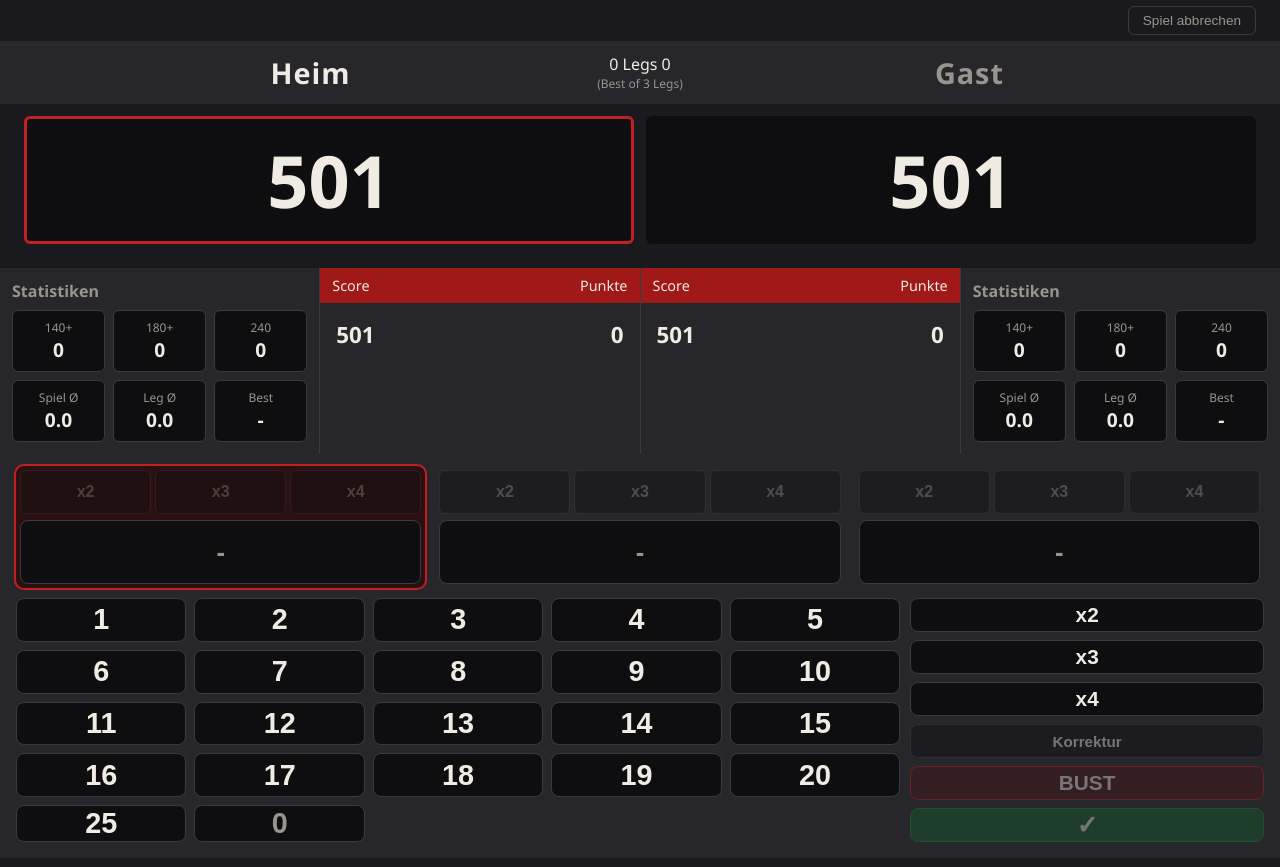
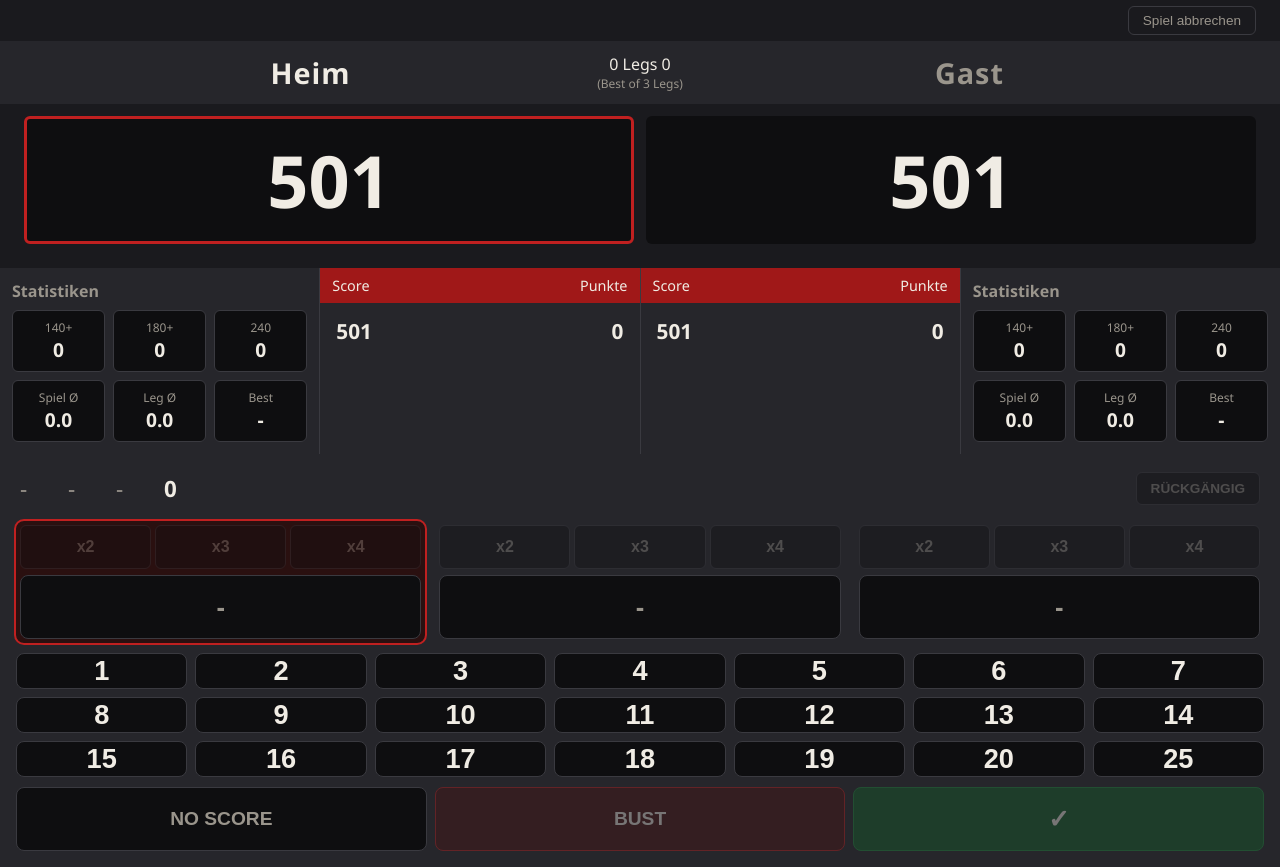
Before and after one commit to thssnm/DartsQuadroScorer, a React (Vite) app: page / in a window 1280 px wide. Both pictures are taken after a click on the button "Spiel starten". Built offline with nearby package versions, Linux system fonts and the light colour scheme.

Commit message:
fix scoreboard

```diff
--- a/src/App.css
+++ b/src/App.css
@@ -256,11 +256,29 @@ body {
   font-size: 0.9rem;
 }
 
+.score-panel__list {
+  max-height: 220px;
+  overflow-y: auto;
+}
+
 .score-panel__row {
+  position: relative;
   display: flex;
   justify-content: space-between;
-  padding: 8px 4px;
-  font-size: 1.4rem;
+  padding: 6px 4px;
+  font-size: 1.3rem;
+}
+
+.score-panel__row.near-checkout::after {
+  content: "";
+  position: absolute;
+  left: -2px;
+  right: -2px;
+  top: 50%;
+  height: 2px;
+  background: var(--text-dim);
+  transform: rotate(-4deg);
+  pointer-events: none;
 }
 
 /* ---------- Dart Input ---------- */
@@ -344,24 +362,47 @@ body {
   cursor: default;
 }
 
-.dart-input__hint {
-  text-align: center;
-  color: #e0a020;
-  font-size: 0.85rem;
+.dart-input__summary {
+  display: flex;
+  align-items: center;
+  gap: 16px;
+  padding: 6px 4px;
 }
 
-.dart-input__grid {
-  flex: 1;
-  display: grid;
-  grid-template-columns: 5fr 2fr;
-  gap: 10px;
-  min-height: 0;
+.summary-value {
+  font-size: 1.4rem;
+  color: var(--text-dim);
+  min-width: 32px;
+}
+
+.summary-total {
+  font-size: 1.4rem;
+  font-weight: bold;
+  color: var(--text);
+}
+
+.undo-inline-btn {
+  margin-left: auto;
+  padding: 8px 14px;
+  background: var(--bg-box);
+  border: 1px solid var(--border);
+  border-radius: 6px;
+  color: var(--text-dim);
+  font-size: 0.85rem;
+  font-weight: bold;
+  cursor: pointer;
+}
+
+.undo-inline-btn:disabled {
+  opacity: 0.35;
+  cursor: not-allowed;
 }
 
 .dart-input__numbers {
+  flex: 1;
   display: grid;
-  grid-template-columns: repeat(5, 1fr);
-  grid-template-rows: repeat(4, 1fr);
+  grid-template-columns: repeat(7, 1fr);
+  grid-template-rows: repeat(3, 1fr);
   gap: 8px;
 }
 
@@ -370,7 +411,7 @@ body {
   border: 1px solid var(--border);
   border-radius: 8px;
   color: var(--text);
-  font-size: 1.8rem;
+  font-size: 1.7rem;
   font-weight: bold;
   cursor: pointer;
 }
@@ -380,47 +421,39 @@ body {
   cursor: not-allowed;
 }
 
-.miss-btn {
-  color: var(--text-dim);
-}
-
-.dart-input__modifiers {
+.dart-input__actionrow {
   display: grid;
-  grid-template-rows: repeat(6, 1fr);
+  grid-template-columns: 1fr 1fr 1fr;
   gap: 8px;
 }
 
-.mod-btn {
+.action-btn {
+  padding: 16px 0;
   background: var(--bg-box);
   border: 1px solid var(--border);
   border-radius: 8px;
   color: var(--text);
-  font-size: 1.3rem;
+  font-size: 1.2rem;
   font-weight: bold;
   cursor: pointer;
 }
 
-.mod-btn.active {
-  background: var(--red);
-  border-color: var(--red-bright);
+.action-btn.noscore-btn {
+  color: var(--text-dim);
 }
 
-.mod-btn.bust-btn {
+.action-btn.bust-btn {
   background: #4a1414;
   border-color: var(--red-bright);
 }
 
-.mod-btn.confirm-btn {
+.action-btn.confirm-btn {
   background: #14602a;
   border-color: #1e8a3e;
   font-size: 1.6rem;
 }
 
-.mod-btn.undo-btn {
-  font-size: 0.95rem;
-}
-
-.mod-btn:disabled {
+.action-btn:disabled {
   opacity: 0.4;
   cursor: not-allowed;
 }
--- a/src/components/DartInput.tsx
+++ b/src/components/DartInput.tsx
@@ -1,4 +1,5 @@
 import type { DartSlot, Multiplier } from "../game/types";
+import { dartValue, isSlotComplete, turnTotal } from "../game/types";
 
 interface DartInputProps {
   slots: [DartSlot, DartSlot, DartSlot];
@@ -12,10 +13,9 @@ interface DartInputProps {
 }
 
 const NUMBERS = [
-  [1, 2, 3, 4, 5],
-  [6, 7, 8, 9, 10],
-  [11, 12, 13, 14, 15],
-  [16, 17, 18, 19, 20],
+  [1, 2, 3, 4, 5, 6, 7],
+  [8, 9, 10, 11, 12, 13, 14],
+  [15, 16, 17, 18, 19, 20, 25],
 ];
 
 export const DartInput = ({
@@ -35,19 +35,40 @@ export const DartInput = ({
   const effectiveIndex = activeIndex === -1 ? null : activeIndex;
 
   const hasAnyDart = slots.some((s) => s.segment !== null);
+  const completedDarts = slots.filter(isSlotComplete).map((s) => ({
+    segment: s.segment,
+    multiplier: s.multiplier,
+  }));
+  const runningTotal = turnTotal(completedDarts);
 
   const handleNumber = (segment: number) => {
     if (effectiveIndex === null) return;
     onSetSegment(effectiveIndex, segment);
   };
 
-  const handleMultiplierForActive = (m: Multiplier) => {
+  const handleNoScore = () => {
     if (effectiveIndex === null) return;
-    onSetMultiplier(effectiveIndex, m);
+    onSetSegment(effectiveIndex, 0);
   };
 
   return (
     <div className="dart-input">
+      <div className="dart-input__summary">
+        {[0, 1, 2].map((i) => {
+          const slot = slots[i];
+          const value = isSlotComplete(slot) ? dartValue({ segment: slot.segment, multiplier: slot.multiplier }) : null;
+          return (
+            <span key={i} className="summary-value">
+              {value === null ? "-" : value}
+            </span>
+          );
+        })}
+        <span className="summary-total">{runningTotal}</span>
+        <button className="undo-inline-btn" onClick={onUndo} disabled={!canUndo || hasAnyDart}>
+          RÜCKGÄNGIG
+        </button>
+      </div>
+
       <div className="dart-columns">
         {[0, 1, 2].map((i) => (
           <DartColumn
@@ -60,7 +81,6 @@ export const DartInput = ({
         ))}
       </div>
 
-      <div className="dart-input__grid">
       <div className="dart-input__numbers">
         {NUMBERS.flat().map((n) => (
           <button
@@ -72,54 +92,18 @@ export const DartInput = ({
             {n}
           </button>
         ))}
-          <button
-            className="num-btn bull-btn"
-            onClick={() => handleNumber(25)}
-            disabled={effectiveIndex === null}
-          >
-            25
-          </button>
-          <button
-            className="num-btn miss-btn"
-            onClick={() => handleNumber(0)}
-            disabled={effectiveIndex === null}
-          >
-            0
-          </button>
       </div>
 
-        <div className="dart-input__modifiers">
-          <button
-            className="mod-btn"
-            onClick={() => handleMultiplierForActive(2)}
-            disabled={effectiveIndex === null}
-          >
-            x2
+      <div className="dart-input__actionrow">
+        <button className="action-btn noscore-btn" onClick={handleNoScore} disabled={effectiveIndex === null}>
+          NO SCORE
         </button>
-          <button
-            className="mod-btn"
-            onClick={() => handleMultiplierForActive(3)}
-            disabled={effectiveIndex === null}
-          >
-            x3
-          </button>
-          <button
-            className="mod-btn"
-            onClick={() => handleMultiplierForActive(4)}
-            disabled={effectiveIndex === null}
-          >
-            x4
-          </button>
-          <button className="mod-btn undo-btn" onClick={onUndo} disabled={!canUndo || hasAnyDart}>
-            Korrektur
-          </button>
-          <button className="mod-btn bust-btn" onClick={onBust} disabled={!hasAnyDart}>
+        <button className="action-btn bust-btn" onClick={onBust} disabled={!hasAnyDart}>
           BUST
         </button>
-          <button className="mod-btn confirm-btn" onClick={onConfirmTurn} disabled={!hasAnyDart}>
+        <button className="action-btn confirm-btn" onClick={onConfirmTurn} disabled={!hasAnyDart}>
           ✓
         </button>
-        </div>
       </div>
     </div>
   );
--- a/src/components/Scoreboard.tsx
+++ b/src/components/Scoreboard.tsx
@@ -1,7 +1,7 @@
 import type { GameState } from "../game/types";
 import { turnTotal } from "../game/types";
 import { computePlayerStats } from "../game/stats";
-import { isBoogeyNumber, isCheckoutRange } from "../game/checkout";
+import { isBoogeyNumber, isCheckoutRange, isWithinCheckoutThreshold } from "../game/checkout";
 
 interface ScoreboardProps {
   state: GameState;
@@ -56,8 +56,8 @@ export const Scoreboard = ({ state }: ScoreboardProps) => {
 
       <div className="scoreboard__stats">
         <StatsPanel stats={stats0} />
-        <ScorePanel score={501} totalScored={501 - p0.remaining} />
-        <ScorePanel score={501} totalScored={501 - p1.remaining} />
+        <ScorePanel player={p0} />
+        <ScorePanel player={p1} />
         <StatsPanel stats={stats1} />
       </div>
     </div>
@@ -96,15 +96,38 @@ const StatsPanel = ({ stats }: { stats: ReturnType<typeof computePlayerStats> })
   </div>
 );
 
-const ScorePanel = ({ score, totalScored }: { score: number; totalScored: number }) => (
+const ScorePanel = ({ player }: { player: GameState["players"][number] }) => {
+  // Rest-Score nach jeder Aufnahme berechnen, um die Zeilen aufzubauen.
+  // Bei Bust bleibt der Rest unverändert (turn.scoreAfter trägt das bereits korrekt).
+  const rows = player.turns.map((t) => ({
+    points: t.bust ? 0 : turnTotal(t.darts),
+    remainingAfter: t.scoreAfter,
+    bust: t.bust,
+  }));
+
+  return (
     <div className="score-panel">
       <div className="score-panel__header">
         <span>Score</span>
         <span>Punkte</span>
       </div>
+      <div className="score-panel__list">
+        {rows.length === 0 && (
           <div className="score-panel__row">
-      <strong>{score}</strong>
-      <strong>{totalScored}</strong>
+            <strong>501</strong>
+            <strong>0</strong>
+          </div>
+        )}
+        {rows.map((row, i) => (
+          <div
+            key={i}
+            className={`score-panel__row ${isWithinCheckoutThreshold(row.remainingAfter) ? "near-checkout" : ""}`}
+          >
+            <strong>{row.remainingAfter}</strong>
+            <strong>{row.bust ? "BUST" : row.points}</strong>
+          </div>
+        ))}
       </div>
     </div>
   );
+};
--- a/src/game/checkout.ts
+++ b/src/game/checkout.ts
@@ -12,3 +12,8 @@ export const isCheckoutRange = (remaining: number): boolean =>
   remaining >= 2 && remaining <= MAX_CHECKOUT && !BOOGEY_NUMBERS.has(remaining);
 
 export const isBoogeyNumber = (remaining: number): boolean => BOOGEY_NUMBERS.has(remaining);
+
+// Für die Trennlinie in der Aufnahmen-Liste: unabhängig von Boogey einfach
+// "Rest liegt im theoretischen Checkout-Bereich" (<= 210, Quadro-Finish).
+export const isWithinCheckoutThreshold = (remaining: number): boolean =>
+  remaining > 0 && remaining <= MAX_CHECKOUT;
--- a/src/game/stats.ts
+++ b/src/game/stats.ts
@@ -18,9 +18,13 @@ const dartsInTurns = (turns: Turn[]) => turns.reduce((sum, t) => sum + t.darts.l
 const scoreInTurns = (turns: Turn[]) =>
   turns.reduce((sum, t) => sum + (t.bust ? 0 : turnTotal(t.darts)), 0);
 
+// Average wird nach Darts-Konvention pro AUFNAHME berechnet (nicht pro
+// einzelnem Dart): Gesamtpunkte / Anzahl Aufnahmen * 3. Eine Aufnahme mit
+// weniger als 3 Darts (z.B. Finish nach 1-2 Darts) zählt trotzdem als eine
+// volle Aufnahme - alles andere würde den Schnitt künstlich verzerren.
 const average = (turns: Turn[]): number => {
-  const darts = dartsInTurns(turns);
-  return darts > 0 ? (scoreInTurns(turns) / darts) * 3 : 0;
+  if (turns.length === 0) return 0;
+  return (scoreInTurns(turns) / turns.length) * 3;
 };
 
 const bestLegFromHistory = (legHistory: CompletedLeg[]): BestLeg | null => {
```
Lines whose indentation alone changed are shown as unchanged.
